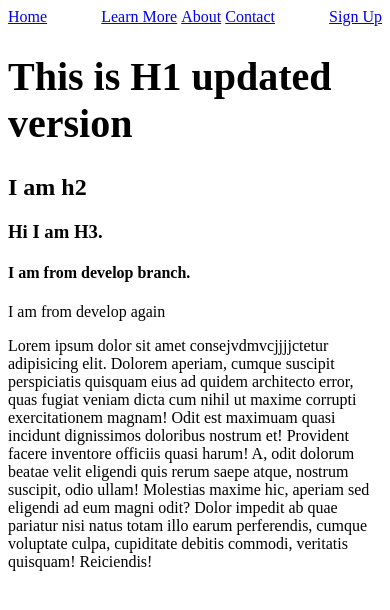
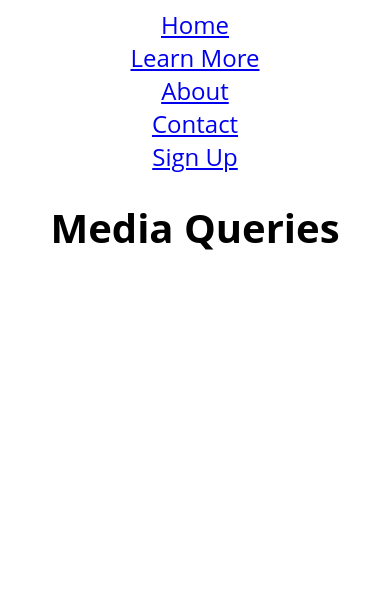
Before and after one commit to yeerajan/newrepo, a plain HTML site: page index.html in a window 390 px wide. Drawn offline with Linux system fonts and the light colour scheme.

Commit message:
Responsive Nav Bar added

```diff
--- a/index.html
+++ b/index.html
@@ -1,6 +1,5 @@
 <!DOCTYPE html>
 <html lang="en">
-
 <head>
     <meta charset="UTF-8">
     <meta http-equiv="X-UA-Compatible" content="IE=edge">
@@ -8,27 +7,16 @@
     <title>Document</title>
     <link rel="stylesheet" href="style.css">
 </head>
-
 <body>
     <nav>
         <a href="#home">Home</a>
         <ul>
-            <li><a href="#learn">Learn More</a></li>
+            <li><a href="#learnmore">Learn More</a></li>
             <li><a href="#about">About</a></li>
             <li><a href="#contact">Contact</a></li>
         </ul>
         <a href="#signup">Sign Up</a>
     </nav>
-    <h1>This is H1 updated version</h1>
-    <h2>I am h2</h2>
-    <h3>Hi I am H3.</h3>
-    <h4>I am from develop branch.</h4>
-    <div>
-        <p>I am from develop again</p>
-        <p>Lorem ipsum dolor sit amet consejvdmvcjjjjctetur adipisicing elit. Dolorem aperiam, cumque suscipit perspiciatis quisquam eius ad quidem architecto error, quas fugiat veniam dicta cum nihil ut maxime corrupti exercitationem magnam!
-        Odit est maximuam quasi incidunt dignissimos doloribus nostrum et! Provident facere inventore officiis quasi harum! A, odit dolorum beatae velit eligendi quis rerum saepe atque, nostrum suscipit, odio ullam!
-        Molestias maxime hic, aperiam sed eligendi ad eum magni odit? Dolor impedit ab quae pariatur nisi natus totam illo earum perferendis, cumque voluptate culpa, cupiditate debitis commodi, veritatis quisquam! Reiciendis!</p>
-    </div>
+    <h1>Media Queries</h1>
 </body>
-
 </html>
--- a/style.css
+++ b/style.css
@@ -1,12 +1,42 @@
+body{
+    font-family: 'Open Sans', sans-serif;
+}
+h1{
+    text-align: center;
+    font-size: 6em;
+}
 nav{
+    font-size: 1.5em;
     display: flex;
+    flex-direction: row;
     justify-content: space-between;
+    /* align-items: flex-start; */
 }
+
 ul,li{
     display: inline;
     margin: 0px;
     padding: 0px;
 }
-h1{
-    font-size: 40px;
+ul{
+    /* border: 1px solid red; */
+    flex: 1;
+    max-width: 50%;
+    display: flex;
+    justify-content: space-evenly;
 }
+
+@media (max-width:768px){
+    h1{
+        font-size: 4em;
+    }
+    nav,nav ul{
+        flex-direction: column;
+        align-items: center;
+    }
+}
+@media (max-width: 460px){
+    h1{
+        font-size: 2.5em;
+    }
+}
```
